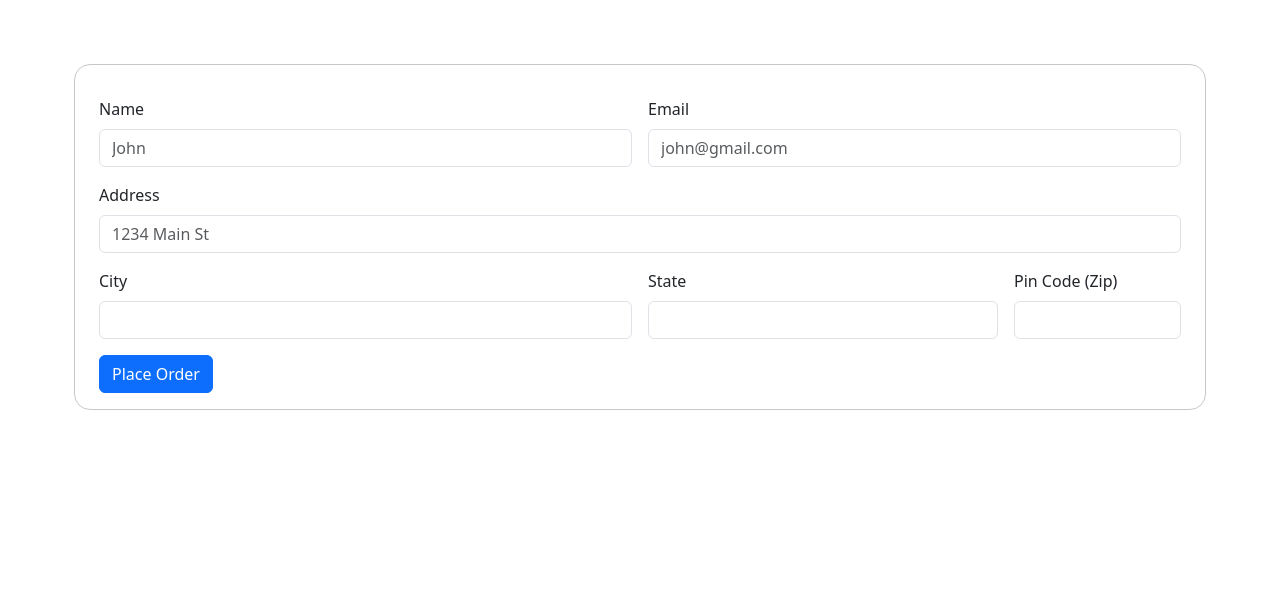
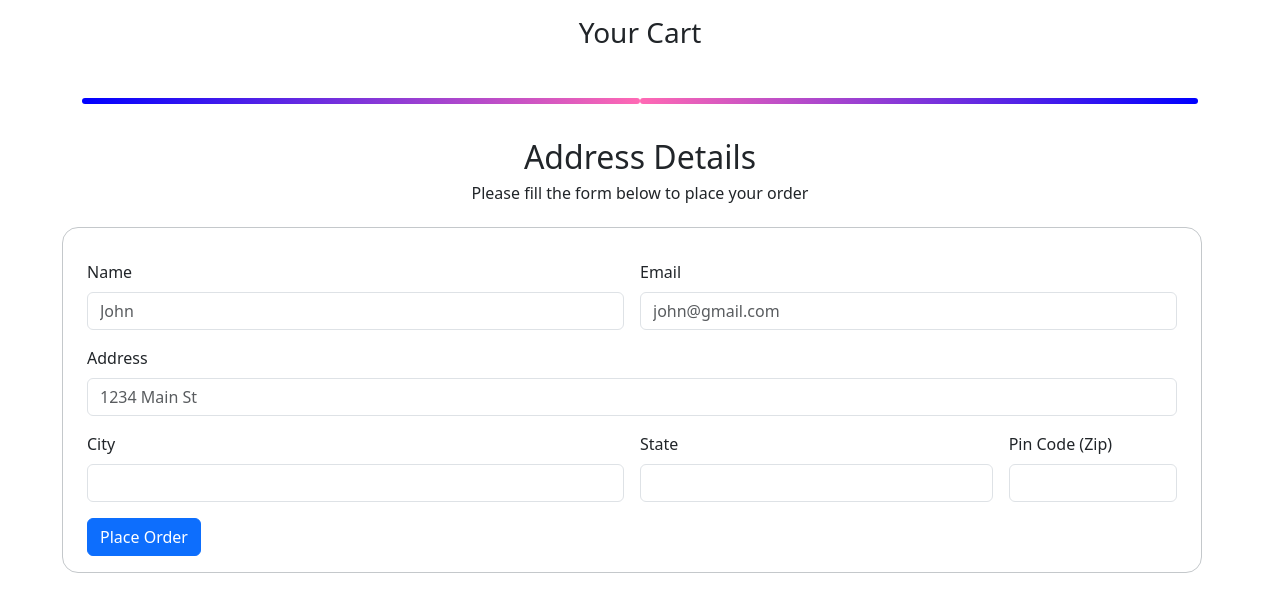
Before and after one commit to shubhenduanupamdutta/E_Com, a Django app: page /checkout/ in a window 1280 px wide. Shown: the part 56-668 px from the top of the page. Run offline with Django 4.2, Linux system fonts and the light colour scheme.

Commit message:
Add total to checkout list and style checkout page

```diff
--- a/ecom_site/shop/static/shop/script.js
+++ b/ecom_site/shop/static/shop/script.js
@@ -27,7 +27,6 @@ document.querySelectorAll(".atc").forEach((button) => {
     }
     console.log(cart);
     localStorage.setItem("cart", JSON.stringify(cart));
-    localStorage.setItem("item_name", JSON.stringify(item_name));
     console.log("cart updated");
     // console.log(productPrice, typeof productPrice);
     document.getElementById("cart").innerHTML = "Cart(" + Object.keys(cart).length + ")";
@@ -54,25 +53,35 @@ const popoverList = [...popoverTriggerList].map(function (popoverTriggerEl) {
   return new bootstrap.Popover(popoverTriggerEl);
 });
 
+function create_checkout_list_item(productName, quantity, price) {
+  let item_str = `<span> <span class=""> ${quantity} </span> ${productName} </span>
+  <span class="badge bg-primary">&#8377; ${price}</span>`;
+  let list_item = document.createElement("li");
+  list_item.classList.add(
+    "list-group-item",
+    "d-flex",
+    "justify-content-between",
+    "align-items-center"
+  );
+
+  list_item.innerHTML = item_str;
+  document.getElementById("checkoutList").appendChild(list_item);
+}
+
+let total = 0;
 for (item in cart) {
   let productName = cart[item][1];
   let quantity = cart[item][0];
   let price = cart[item][2];
+  total += price;
   if (!(document.getElementById("checkoutList") == null)) {
-    let item_str = `${productName}
-  <span class="badge bg-primary rounded-pill">${quantity}</span>`;
-    let list_item = document.createElement("li");
-    list_item.classList.add(
-      "list-group-item",
-      "d-flex",
-      "justify-content-between",
-      "align-items-center"
-    );
-
-    list_item.innerHTML = item_str;
-    document.getElementById("checkoutList").appendChild(list_item);
+    create_checkout_list_item("of " + productName, quantity, price);
   }
 }
+if (Object.keys(cart).length > 0) {
+  create_checkout_list_item("Your Total Cart Value", "", total);
+}
+
 
 if (!(document.getElementById("items") == null)) {
   document.getElementById("items").value = JSON.stringify(cart);
--- a/ecom_site/shop/static/shop/style.css
+++ b/ecom_site/shop/static/shop/style.css
@@ -32,3 +32,40 @@
   object-fit: contain;
   max-height: 100%;
 }
+
+ul#checkoutList {
+  font-size: 1.5rem;
+}
+
+#checkoutList li:last-child {
+  font-weight: bold;
+  background-color: lightblue;
+}
+
+/* Base Divider class */
+.divider {
+  display: flex;
+
+  &:before,
+  &:after {
+    content: "";
+    flex: 1;
+  }
+}
+
+.glow {
+  &:before,
+  &:after {
+    height: 6px;
+    --webkit-filter: blur(5px);
+    border-radius: 5px;
+  }
+
+  &:before {
+    background: linear-gradient(to right, blue, hotpink);
+  }
+
+  &:after {
+    background: linear-gradient(to left, blue, hotpink);
+  }
+}
--- a/ecom_site/shop/templates/shop/checkout.html
+++ b/ecom_site/shop/templates/shop/checkout.html
@@ -8,12 +8,21 @@
 
 <div class="container">
     <div class="row mt-3">
-        <div class="col-md-12 col-lg-8 offset-lg-2"></div>
+        <div class="col-md-12 col-lg-6 offset-lg-3">
+            <h3 class="text-center"> Your Cart</h3>
             <ul id="checkoutList" class="list-group">
             </ul>
+            <br />
         </div>
-
-    <form method="post" class="row g-3 mt-5 border border-secondary-subtle border-1 p-3 rounded-4">
+    </div>
+    <div class="row mt-3">
+        <h1 class="divider glow"></h1>
+        <br />
+    </div>
+    <div class="row mt-3">
+        <h2 class="divider gradient" contenteditable>Address Details</h2>
+        <h6 class="text-center"> Please fill the form below to place your order </h6>
+        <form method="post" class="row g-3 border border-secondary-subtle border-1 p-3 rounded-4">
             {% csrf_token %}
             <input type="hidden" id="items" name="items">
             <div class="col-md-6">
@@ -45,7 +54,7 @@
             </div>
         </form>
     </div>
-
+</div>
 
 {% endblock %}
 
```
Lines whose indentation alone changed are shown as unchanged.
